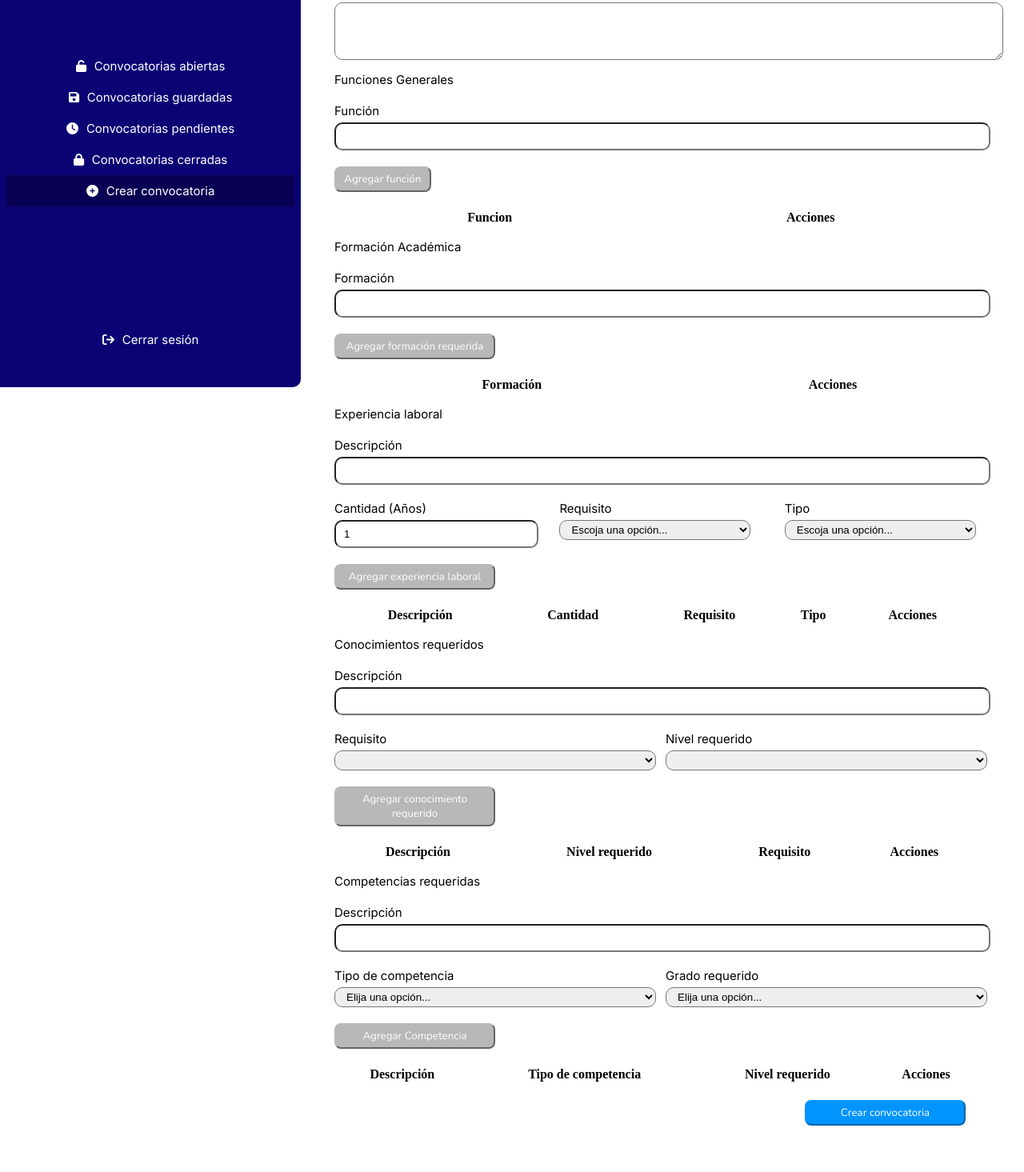
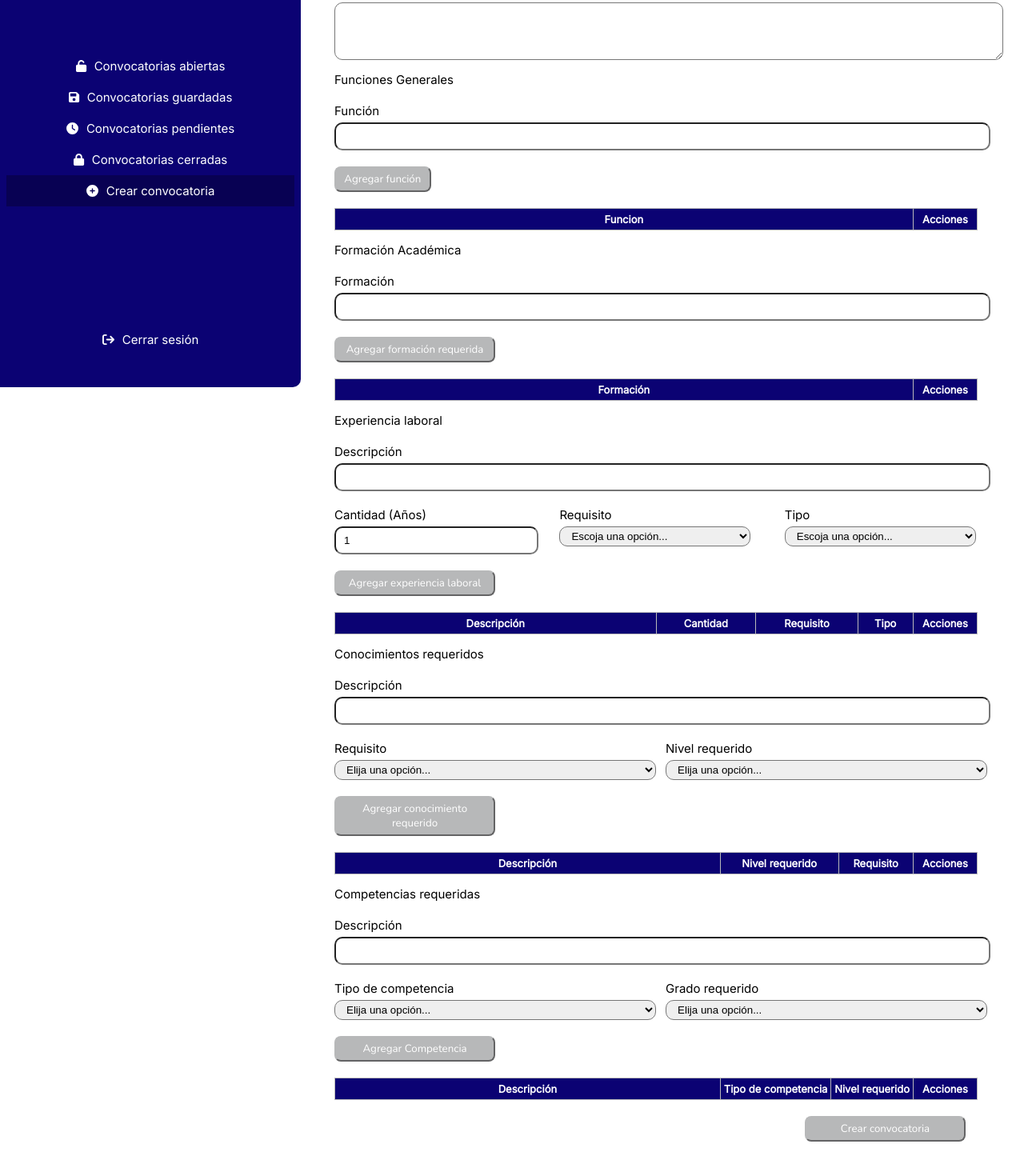
Before and after one commit to Ernech/proyecto-grado-web, a Vue app: page /new-job-call in a window 1280 px wide. Shown: the part 316-1781 px from the top of the page at 80% size. Built offline with nearby package versions, Linux system fonts and the light colour scheme.

Commit message:
Applying styles to tables

```diff
--- a/src/components/job-call-form-sections/AcademicTrainingSection.vue
+++ b/src/components/job-call-form-sections/AcademicTrainingSection.vue
@@ -12,7 +12,7 @@
             <thead>
                 <tr>
                     <th>Formación</th>
-                    <th>Acciones</th>
+                    <th class="actions-column">Acciones</th>
                 </tr>
 
             </thead>
@@ -20,8 +20,8 @@
                 <tr v-for="item in jobCallStore.academicTrainings" :key="item.jobCallStore">
                     <td>{{ item.training }}</td>
                     <td>
-                        <fa icon="fa-solid fa-pen" />
-                        <fa icon="fa-solid fa-trash" />
+                        <fa class="edit-icon" icon="fa-solid fa-pen" />
+                        <fa class="delete-icon" icon="fa-solid fa-trash" />
                     </td>
                 </tr>
 
@@ -92,6 +92,7 @@ const isDisabled = computed(() => {
     width: 25%;
     font-family: 'Nunito', sans-serif;
 }
+
 .job-call-form__add_button.disabled {
     background-color: #b7b8b9;
     border-color: #b7b8b9;
@@ -105,4 +106,39 @@ const isDisabled = computed(() => {
     margin-top: 15px;
     margin-bottom: 0px;
 }
+
+.edit-icon {
+    color: #5686E1;
+    width: 14px;
+    height: 20px;
+
+}
+
+.delete-icon {
+    color: #EB3223;
+    width: 14px;
+    height: 20px;
+
+}
+
+table,
+th,
+td {
+    border: 1px solid #B9B9B9;
+    border-collapse: collapse;
+    font-family: 'Inter';
+    font-size: 13px;
+    padding: 5px 3px;
+}
+
+thead {
+
+    background-color: #0B0273;
+    color: #FFFFFF;
+}
+
+.actions-column {
+    margin: auto;
+    width: 10%;
+}
 </style>
--- a/src/components/job-call-form-sections/AptitudeSection.vue
+++ b/src/components/job-call-form-sections/AptitudeSection.vue
@@ -26,14 +26,15 @@
                 </select>
             </div>
         </div>
-        <button class="job-call-form__add_button" @click="addAptitude" :disabled="isDisabled" :class="{disabled:isDisabled}">Agregar Competencia</button>
+        <button class="job-call-form__add_button" @click="addAptitude" :disabled="isDisabled"
+            :class="{ disabled: isDisabled }">Agregar Competencia</button>
         <table>
             <thead>
                 <tr>
-                    <th>Descripción</th>
+                    <th class="description-column">Descripción</th>
                     <th>Tipo de competencia</th>
                     <th>Nivel requerido</th>
-                    <th>Acciones</th>
+                    <th class="actions-column">Acciones</th>
                 </tr>
 
             </thead>
@@ -43,8 +44,8 @@
                     <td>{{ item.aptitudeType }}</td>
                     <td>{{ item.desiredLevel }}</td>
                     <td>
-                        <fa icon="fa-solid fa-pen" />
-                        <fa icon="fa-solid fa-trash" />
+                        <fa class="edit-icon" icon="fa-solid fa-pen" />
+                        <fa class="delete-icon" icon="fa-solid fa-trash" />
                     </td>
                 </tr>
 
@@ -149,4 +150,41 @@ const isDisabled = computed(() => {
     background-color: #b7b8b9;
     border-color: #b7b8b9;
 }
+
+.edit-icon {
+    color: #5686E1;
+    width: 14px;
+    height: 20px;
+}
+
+.delete-icon {
+    color: #EB3223;
+    width: 14px;
+    height: 20px;
+}
+
+table,
+th,
+td {
+    border: 1px solid #B9B9B9;
+    border-collapse: collapse;
+    font-family: 'Inter';
+    font-size: 13px;
+    padding: 5px 3px;
+}
+
+thead {
+
+    background-color: #0B0273;
+    color: #FFFFFF;
+}
+
+.actions-column {
+    margin: auto;
+    width: 10%;
+}
+
+.description-column {
+    width: 60%;
+}
 </style>
--- a/src/components/job-call-form-sections/FunctionsSection.vue
+++ b/src/components/job-call-form-sections/FunctionsSection.vue
@@ -5,22 +5,26 @@
             <label for="function" class="form-label">Función</label>
             <input class="form-input" type="text" id="function" v-model="jobFunction">
         </div>
-            <button class="job-call-form__add_button" @click="addJobFunction" :disabled="isDisabled" :class="{disabled:isDisabled}">Agregar función</button>
+        <button v-if="!editFunction" class="job-call-form__add_button" @click="addJobFunction" :disabled="isDisabled"
+            :class="{ disabled: isDisabled }">Agregar función</button>
+        <button v-else class="job-call-form__add_button" @click="editJobFunction" :disabled="isDisabled"
+            :class="{ disabled: isDisabled }">Modificar función</button>
 
         <table>
             <thead>
                 <tr>
                     <th>Funcion</th>
-                    <th>Acciones</th>
+                    <th class="actions-column">Acciones</th>
                 </tr>
 
             </thead>
             <tbody>
-                <tr v-for="item in jobCallStore.jobFunctions" :key="item.jobFunction">
-                    <td>{{item.jobFunction}}</td>
+                <tr v-for="item in jobCallStore.jobFunctions">
+
+                    <td>{{ item.jobFunction }}</td>
                     <td>
-                        <fa icon="fa-solid fa-pen" />
-                        <fa icon="fa-solid fa-trash" />
+                        <fa class="edit-icon" icon="fa-solid fa-pen" @click="getJobFunction(item.jobFunction)" />
+                        <fa class="delete-icon" icon="fa-solid fa-trash" />
                     </td>
                 </tr>
 
@@ -31,35 +35,46 @@
 
 </template>
 <script setup>
-import {ref,computed} from 'vue'
-import {useJobCallStore} from '../../store/job-call'
+import { ref, computed } from 'vue'
+import { useJobCallStore } from '../../store/job-call'
 const jobCallStore = useJobCallStore()
 const jobFunction = ref('')
-
-const addJobFunction = ()=>{
-    jobCallStore.jobFunction={jobFunction: jobFunction.value}
+const editFunction = ref(false)
+const oldJobFunction = ref('')
+const addJobFunction = () => {
+    jobCallStore.jobFunction = { jobFunction: jobFunction.value }
     jobCallStore.jobFunctions.push(jobCallStore.jobFunction)
-    jobFunction.value='';
-    jobCallStore.jobFunction={jobFunction:''};
+    jobFunction.value = '';
+    jobCallStore.jobFunction = { jobFunction: '' };
 }
 
-const isDisabled = computed(()=>{
-    if( jobFunction.value===null || jobFunction.value ===''){
+const isDisabled = computed(() => {
+    if (jobFunction.value === null || jobFunction.value === '') {
         return true
     }
     return false;
 })
+const getJobFunction = (jobFunctionEdit) => {
+    editFunction.value = true
+    jobFunction.value = jobFunctionEdit
+    oldJobFunction.value = jobFunction
+
+}
+const editJobFunction = () => {
+
+}
 
 
 </script>
 <style scoped>
-.functions-section{
+.functions-section {
     display: flex;
     flex-direction: column;
     width: 100%;
     padding: 0px;
     gap: 20px;
 }
+
 .form-input-container {
     display: flex;
     flex-direction: column;
@@ -68,11 +83,13 @@ const isDisabled = computed(()=>{
     width: 100%;
 
 }
+
 .form-input-container label {
     font-family: 'Inter', sans-serif;
     align-self: flex-start;
     font-size: 15px;
 }
+
 .form-input {
     width: 100%;
     height: 25px;
@@ -81,7 +98,8 @@ const isDisabled = computed(()=>{
     padding-top: 3px;
     padding-bottom: 3px;
 }
-.job-call-form__add_button{
+
+.job-call-form__add_button {
     background-color: #0094FF;
     border-radius: 8px;
     color: #FFFFFF;
@@ -90,15 +108,58 @@ const isDisabled = computed(()=>{
     width: 15%;
     font-family: 'Nunito', sans-serif;
 }
+
 .job-call-form__add_button.disabled {
     background-color: #b7b8b9;
     border-color: #b7b8b9;
 }
-.functions-section p{
+
+.functions-section p {
     font-family: 'Inter', sans-serif;
     align-self: flex-start;
     font-size: 15px;
     margin-top: 15px;
     margin-bottom: 0px;
 }
+
+.edit-icon {
+    color: #5686E1;
+    margin: 2px;
+    width: 14px;
+    height: 20px;
+
+}
+
+.delete-icon {
+    color: #EB3223;
+    margin: 2px;
+    width: 14px;
+    height: 20px;
+
+}
+
+table {
+    width: 100%;
+}
+
+table,
+th,
+td {
+    border: 1px solid #B9B9B9;
+    border-collapse: collapse;
+    font-family: 'Inter';
+    font-size: 13px;
+    padding: 5px 3px;
+}
+
+thead {
+
+    background-color: #0B0273;
+    color: #FFFFFF;
+}
+
+.actions-column {
+    margin: auto;
+    width: 10%;
+}
 </style>
--- a/src/components/job-call-form-sections/JobExperienceSection.vue
+++ b/src/components/job-call-form-sections/JobExperienceSection.vue
@@ -13,7 +13,7 @@
             <div class="form-input-container">
                 <label class="form-label">Requisito</label>
                 <select class="form-input" v-model="requirement">
-                <option disabled>Escoja una opción...</option>
+                    <option disabled>Escoja una opción...</option>
                     <option>Indispensable</option>
                     <option>Deseable</option>
                 </select>
@@ -21,33 +21,34 @@
             <div class="form-input-container">
                 <label class="form-label">Tipo</label>
                 <select class="form-input" v-model="type">
-                <option disabled>Escoja una opción...</option>
+                    <option disabled>Escoja una opción...</option>
                     <option>General</option>
                     <option>Específica</option>
                 </select>
             </div>
         </div>
-        <button class="job-call-form__add_button" @click="addJobExperience" :disabled="isDisabled" :class="{disabled:isDisabled}">Agregar experiencia laboral</button>
+        <button class="job-call-form__add_button" @click="addJobExperience" :disabled="isDisabled"
+            :class="{ disabled: isDisabled }">Agregar experiencia laboral</button>
         <table>
             <thead>
                 <tr>
-                    <th>Descripción</th>
+                    <th class="description-column">Descripción</th>
                     <th>Cantidad</th>
                     <th>Requisito</th>
                     <th>Tipo</th>
-                    <th>Acciones</th>
+                    <th class="actions-column">Acciones</th>
                 </tr>
 
             </thead>
             <tbody>
                 <tr v-for="item in jobCallStore.experiences" :key="item.description">
-                    <td>{{item.description}}</td>
-                    <td>Mayor igual a {{item.yearsOfExperience}} años</td>
-                    <td>{{item.requirement}}</td>
-                    <td>{{item.type}}</td>
+                    <td>{{ item.description }}</td>
+                    <td>Mayor igual a {{ item.yearsOfExperience }} años</td>
+                    <td>{{ item.requirement }}</td>
+                    <td>{{ item.type }}</td>
                     <td>
-                        <fa icon="fa-solid fa-pen" />
-                        <fa icon="fa-solid fa-trash" />
+                        <fa class="edit-icon" icon="fa-solid fa-pen" />
+                        <fa class="delete-icon" icon="fa-solid fa-trash" />
                     </td>
                 </tr>
 
@@ -66,15 +67,15 @@ const requirement = ref('Escoja una opción...')
 const type = ref('Escoja una opción...')
 const jobCallStore = useJobCallStore()
 const addJobExperience = () => {
-    jobCallStore.experience = { description:description.value,yearsOfExperience: years.value, requirement: requirement.value, type: type.value }
+    jobCallStore.experience = { description: description.value, yearsOfExperience: years.value, requirement: requirement.value, type: type.value }
     jobCallStore.experiences.push(jobCallStore.experience)
     description.value = ''
     years.value = 0
-    jobCallStore.experience = { description:'', yearsOfExperience: 0, requirement: '', type: '' }
+    jobCallStore.experience = { description: '', yearsOfExperience: 0, requirement: '', type: '' }
 }
 
-const isDisabled = computed(()=>{
-    if((description.value==='' || description.value === null) || years.value < 1 || requirement.value==='Escoja una opción...' || type.value==='Escoja una opción...'){
+const isDisabled = computed(() => {
+    if ((description.value === '' || description.value === null) || years.value < 1 || requirement.value === 'Escoja una opción...' || type.value === 'Escoja una opción...') {
         return true
     }
     return false;
@@ -149,8 +150,48 @@ const isDisabled = computed(()=>{
     width: 25%;
     font-family: 'Nunito', sans-serif;
 }
+
 .job-call-form__add_button.disabled {
     background-color: #b7b8b9;
     border-color: #b7b8b9;
 }
+
+.edit-icon {
+    color: #5686E1;
+    width: 14px;
+    height: 20px;
+
+}
+
+.delete-icon {
+    color: #EB3223;
+    width: 14px;
+    height: 20px;
+
+}
+
+table,
+th,
+td {
+    border: 1px solid #B9B9B9;
+    border-collapse: collapse;
+    font-family: 'Inter';
+    font-size: 13px;
+    padding: 5px 3px;
+}
+
+thead {
+
+    background-color: #0B0273;
+    color: #FFFFFF;
+}
+
+.actions-column {
+    margin: auto;
+    width: 10%;
+}
+
+.description-column {
+    width: 50%;
+}
 </style>
--- a/src/components/job-call-form-sections/RequiredKnowledge.vue
+++ b/src/components/job-call-form-sections/RequiredKnowledge.vue
@@ -29,10 +29,10 @@
         <table>
             <thead>
                 <tr>
-                    <th>Descripción</th>
+                    <th class="description-column">Descripción</th>
                     <th>Nivel requerido</th>
                     <th>Requisito</th>
-                    <th>Acciones</th>
+                    <th class="actions-column">Acciones</th>
                 </tr>
 
             </thead>
@@ -42,8 +42,8 @@
                     <td>{{ item.requiredLevel }}</td>
                     <td>{{ item.required }}</td>
                     <td>
-                        <fa icon="fa-solid fa-pen" />
-                        <fa icon="fa-solid fa-trash" />
+                        <fa class="edit-icon" icon="fa-solid fa-pen" />
+                        <fa class="delete-icon" icon="fa-solid fa-trash" />
                     </td>
                 </tr>
 
@@ -56,8 +56,8 @@
 import { ref, computed } from 'vue'
 import { useJobCallStore } from '../../store/job-call'
 const description = ref('');
-const required = ref('');
-const requiredLevel = ref('');
+const required = ref('Elija una opción...');
+const requiredLevel = ref('Elija una opción...');
 const jobCallStore = useJobCallStore()
 const addRequiredKnowledge = () => {
 
@@ -148,4 +148,41 @@ const isDisabled = computed(() => {
     background-color: #b7b8b9;
     border-color: #b7b8b9;
 }
+
+.edit-icon {
+    color: #5686E1;
+    width: 14px;
+    height: 20px;
+}
+
+.delete-icon {
+    color: #EB3223;
+    width: 14px;
+    height: 20px;
+}
+
+table,
+th,
+td {
+    border: 1px solid #B9B9B9;
+    border-collapse: collapse;
+    font-family: 'Inter';
+    font-size: 13px;
+    padding: 5px 3px;
+}
+
+thead {
+
+    background-color: #0B0273;
+    color: #FFFFFF;
+}
+
+.actions-column {
+    margin: auto;
+    width: 10%;
+}
+
+.description-column {
+    width: 60%;
+}
 </style>
--- a/src/store/job-call.js
+++ b/src/store/job-call.js
@@ -56,7 +56,7 @@ export const useJobCallStore = defineStore('job-call',{
            const resp = await fetch('http://localhost:3000/job-call',{
             method:'POST',
             headers: { "Content-Type": "application/json",
-            'Authorization':'bearer eyJhbGciOiJIUzI1NiIsInR5cCI6IkpXVCJ9.eyJyb2xlIjoiUkVDUlVJVEVSIiwiaWQiOiIyMTEzZDAxMy0zYmFjLTRkNDEtOGMxMC05MDg2YzMyMzg4MzQiLCJlbWFpbCI6ImFkbWluQHRlc3QuY29tIiwiaWF0IjoxNjYxMjg4NTk0LCJleHAiOjE2NjEyOTU3OTR9.3g7X7XUftpsbStLnclQuxrFgg0P9rY6Cz2dNg0eYlNI'},
+            'Authorization':'bearer eyJhbGciOiJIUzI1NiIsInR5cCI6IkpXVCJ9.eyJyb2xlIjoiUkVDUlVJVEVSIiwiaWQiOiIyMTEzZDAxMy0zYmFjLTRkNDEtOGMxMC05MDg2YzMyMzg4MzQiLCJlbWFpbCI6ImFkbWluQHRlc3QuY29tIiwiaWF0IjoxNjYxNDAyNjg3LCJleHAiOjE2NjE0MDk4ODd9.ddhEh0xaLNtCxDUSjClhyNhlA23UPbUfPQP2-sqfrOg'},
             body: JSON.stringify(newJobCallBody)
            })
            console.log(JSON.stringify(newJobCallBody));
--- /dev/null
+++ b/src/styles/colors.scss
@@ -0,0 +1,5 @@
+$primary-color:#0B0273;
+
+
+$edit-icon-color: #5686E1;
+$delete-icon-color: #EB3223;
--- a/src/views/Recruiter/NewJobCall.vue
+++ b/src/views/Recruiter/NewJobCall.vue
@@ -8,7 +8,9 @@
             <JobExperienceSection />
             <RequiredKnowledge />
             <AptitudeSection />
-            <button type="submit" class="job-call-form__create_button " @click="createJobCall">Crear convocatoria</button>
+            <button type="submit" class="job-call-form__create_button " @click="createJobCall" :disabled="isDisabled"
+                :class="{ disabled: isDisabled }">Crear
+                convocatoria</button>
         </div>
     </div>
 </template>
@@ -20,7 +22,9 @@ import RequiredKnowledge from '../../components/job-call-form-sections/RequiredK
 import AptitudeSection from '../../components/job-call-form-sections/AptitudeSection.vue';
 import GeneralInformationSection from '../../components/job-call-form-sections/GeneralInformationSection.vue';
 import { useJobCallStore } from '../../store/job-call'
+import { computed } from 'vue';
 export default {
+
     components: {
         FunctionsSection,
         AcademicTrainingSection,
@@ -35,7 +39,26 @@ export default {
             await jobCallStore.createJobCall()
 
         }
-        return { createJobCall }
+        const isDisabled = computed(() => {
+            if (jobCallStore.jobCallName !== null && jobCallStore.jobCallName !== ''
+                && jobCallStore.jobCallNumber !== null && jobCallStore.jobCallNumber !== ''
+                && jobCallStore.jobManualFile !== null && jobCallStore.jobManualFile !== ''
+                && jobCallStore.jobCallObj !== null && jobCallStore.jobCallObj !== '') {
+
+                if (jobCallStore.closingDate>jobCallStore.openingDate) {
+                    if (jobCallStore.jobFunctions.length >= 1
+                        && jobCallStore.academicTrainings.length >= 1
+                        && jobCallStore.experiences.length >= 1
+                        && jobCallStore.aptitudes.length >= 1
+                        && jobCallStore.requiredKnowledgeArray.length >= 1) {
+                        return false;
+                    }
+                }
+
+            }
+            return true
+        })
+        return { createJobCall, isDisabled }
     }
 }
 </script>
@@ -58,6 +81,7 @@ export default {
     justify-content: center;
     align-items: center;
 }
+
 .job-call-form__create_button {
     background-color: #0094FF;
     border-radius: 8px;
@@ -69,4 +93,9 @@ export default {
     align-self: flex-end;
     margin: 20px 15px;
 }
+
+.job-call-form__create_button.disabled {
+    background-color: #b7b8b9;
+    border-color: #b7b8b9;
+}
 </style>
```
Also changed, not shown: src/styles/icons/icons.scss (added). Lines whose indentation alone changed are shown as unchanged.
